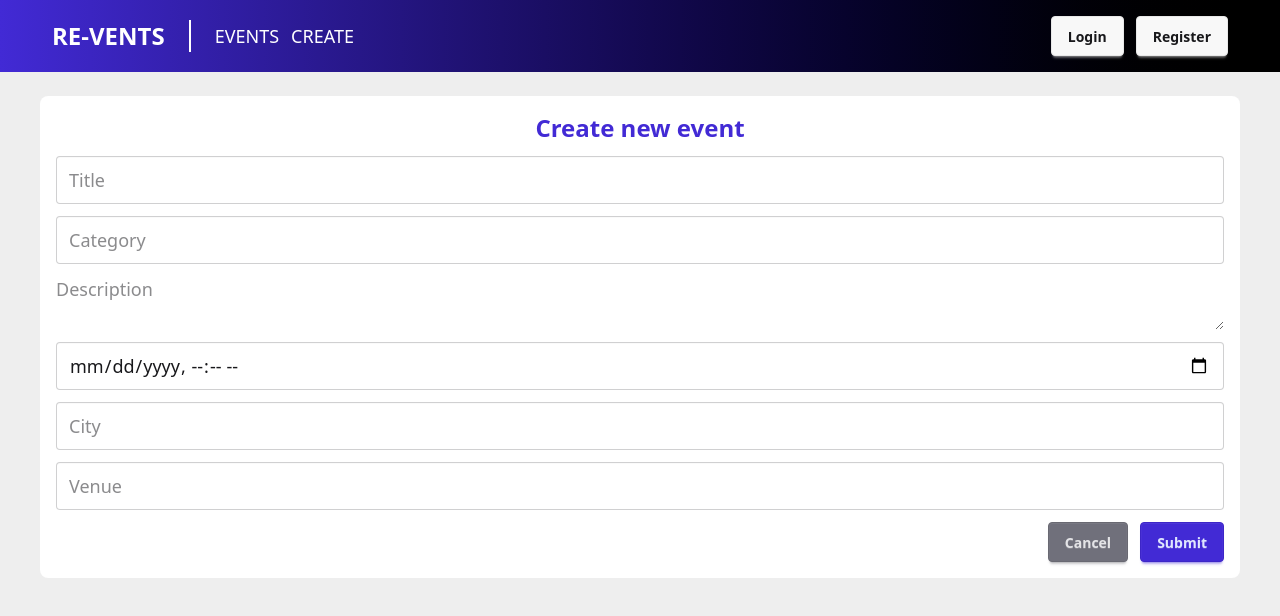
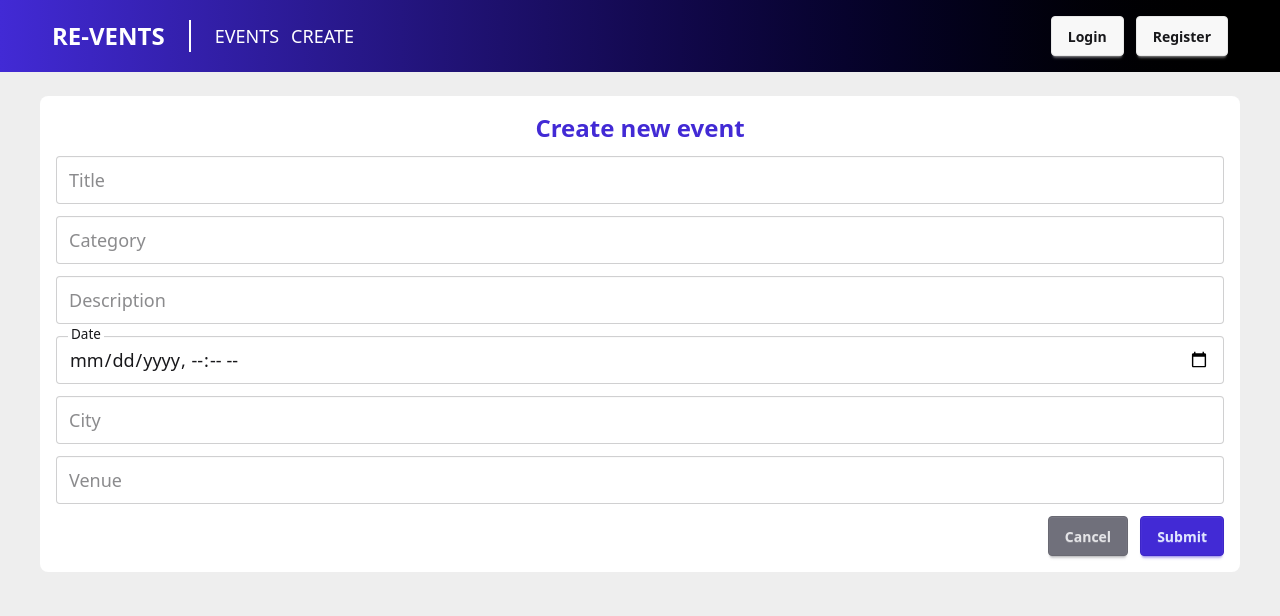
Before and after one commit to asiopueo/revents, a React (Vite) app: page /manage/13b56b64-14df-4efa-8edf-567d80291c27 in a window 1280 px wide. Shown: the top 616 px of the page. Built offline with nearby package versions, Linux system fonts and the light colour scheme.

Commit message:
Zwischenstand Abschnitt 7.3 - Forms Revisited

```diff
--- a/src/features/events/form/EventForm.tsx
+++ b/src/features/events/form/EventForm.tsx
@@ -8,14 +8,17 @@ import { useEffect } from "react";
 import { selectEvent } from '../eventSlice';
 import { useForm, type FieldValues } from 'react-hook-form';
 import TextInput from "../../../app/shared/components/TextInput";
+import { eventFormSchema, type EventFormSchema } from "../../../lib/schemas/eventFormSchema";
+import { zodResolver } from '@hookform/resolvers/zod';
 
 export default function EventForm() {
     const { id } = useParams<{ id: string }>();
     const dispatch = useAppDispatch();
     const selectedEvent = useAppSelector(state => state.event.selectedEvent);
     const navigate = useNavigate();
-    const { register, control, handleSubmit, reset, formState: { isValid }} = useForm({
+    const { control, handleSubmit, reset, formState: { isValid }} = useForm<EventFormSchema>({
         mode: 'onTouched',
+        resolver: zodResolver(eventFormSchema),
         defaultValues: {
             title: '',
             category: '',
@@ -74,29 +77,33 @@ export default function EventForm() {
                     control={control}
                     name='title'
                     label='Title'
-                    rules={{ required: 'Title is required' }}
                 />
-                <input
-                    {...register('category')}
-                    type="text"
-                    className="input input-lg w-full"
-                    placeholder="Category" />
-                <textarea  {...register('description')}
-                    className="text-area textarea-lg w-full"
-                    placeholder="Description" />
-                <input {...register('date')}
-                    name='date' type="datetime-local"
-                    className="input input-lg w-full"
-                    placeholder="Date" />
-                <input {...register('city')}
-                    name='city' type="text"
-                    className="input input-lg w-full"
-                    placeholder="City" />
-                <input {...register('venue')}
+                <TextInput
+                    control={control}
+                    name='category'
+                    label='Category'
+                />
+                <TextInput
+                    control={control}
+                    name='description'
+                    label='Description'
+                />
+                <TextInput
+                    control={control}
+                    name='date'
+                    label='Date'
+                    type='datetime-local'
+                />
+                <TextInput
+                    control={control}
+                    name='city'
+                    label='City'
+                />
+                <TextInput
+                    control={control}
                     name='venue'
-                    type="text"
-                    className="input input-lg w-full"
-                    placeholder="Venue" />
+                    label='Venue'
+                />
                 <div className="flex justify-end w-full gap-3">
                     <button onClick={() => navigate(-1)} type="button" className="btn btn-neutral">Cancel</button>
                     <button type="submit" disabled={isValid} className="btn btn-primary">Submit</button>
--- /dev/null
+++ b/src/lib/schemas/eventFormSchema.ts
@@ -0,0 +1,14 @@
+import {z} from 'zod';
+
+const requiredString = (fieldName: string) => z.string().min(1, `${fieldName} is required`);
+
+export const eventFormSchema = z.object({
+    title: requiredString('Title'),
+    category: requiredString('Category'),
+    description: requiredString('Description'),
+    date: requiredString('Date'),
+    city: requiredString('City'),
+    venue: requiredString('Venue')
+});
+
+export type EventFormSchema = z.infer<typeof eventFormSchema>;
```
